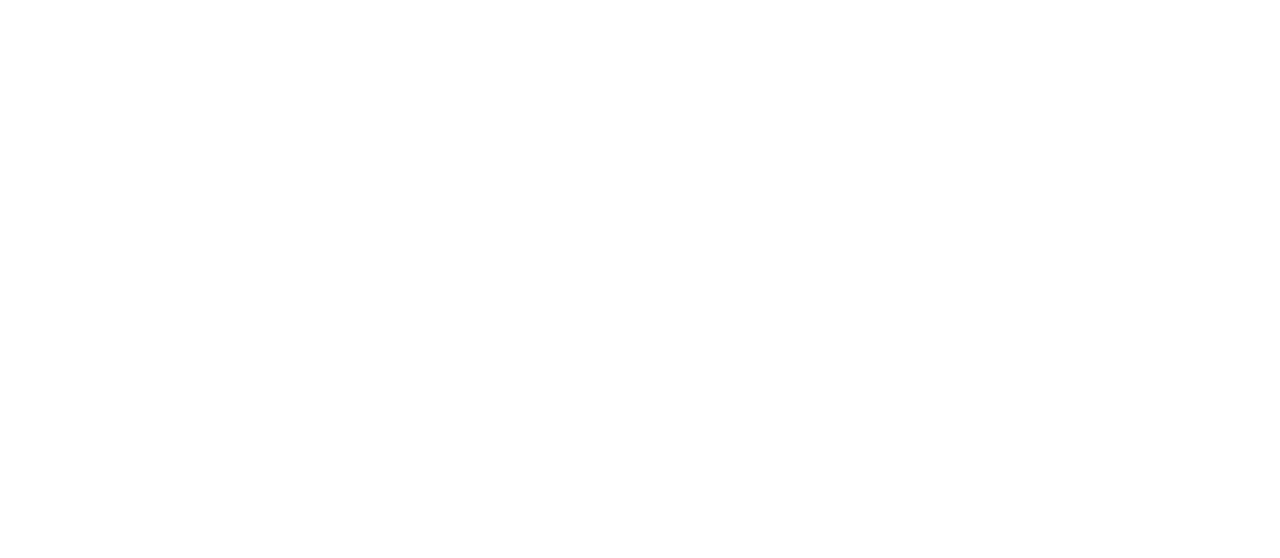
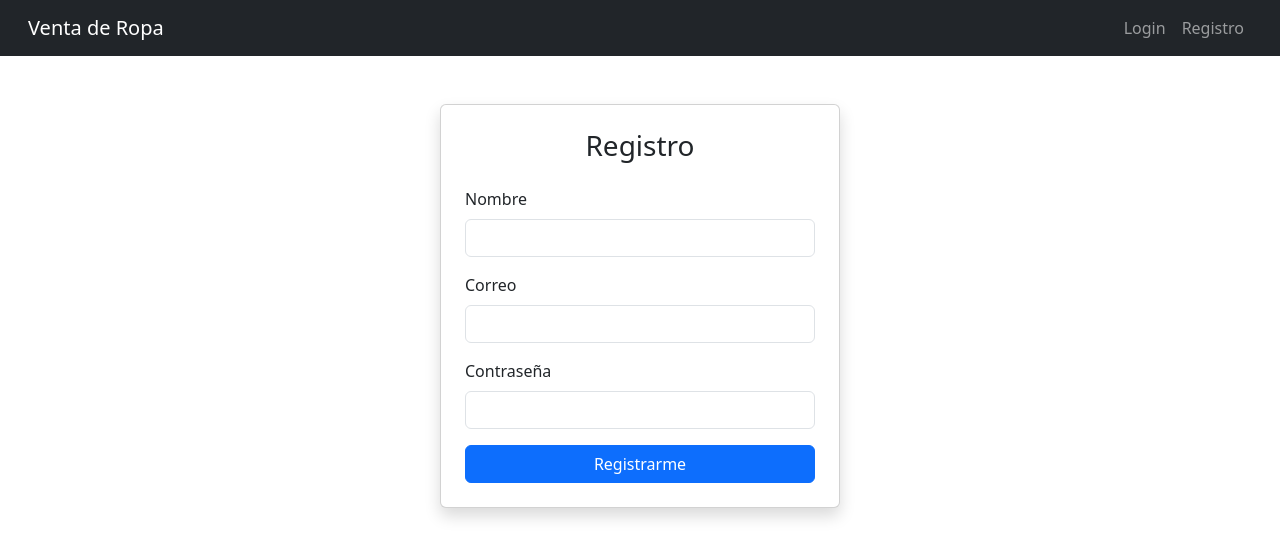
Before and after one commit to cuelloguille/efi_VentaDEROPA, a React app in the folder frontend/: page /register in a window 1280 px wide. Before the commit this address had no page. Shown: the top 558 px of the page. Built offline with nearby package versions, Linux system fonts and the light colour scheme; the HTML template or start-up script is replaced by a standard one.

Commit message:
creacion de navbar mas implementacion de registro y login

```diff
--- a/frontend/src/App.jsx
+++ b/frontend/src/App.jsx
@@ -1,16 +1,25 @@
 import { BrowserRouter, Routes, Route } from "react-router-dom";
 import { AuthProvider } from "./auth/AuthContext";
+
+import Navbar from "./componnets/navbar";  // ⬅️ IMPORTAR NAVBAR
+
 import LoginPage from "./pages/LoginPage";
 import ClothesPage from "./pages/ClothesList";
+import RegisterPage from "./pages/RegisterPage";
 
 function App() {
   return (
     <AuthProvider>
       <BrowserRouter>
+
+        <Navbar />   {/* ⬅️ NAVBAR SIEMPRE ARRIBA */}
+
         <Routes>
           <Route path="/" element={<LoginPage />} />
+          <Route path="/register" element={<RegisterPage />} />
           <Route path="/prendas" element={<ClothesPage />} />
         </Routes>
+
       </BrowserRouter>
     </AuthProvider>
   );
--- /dev/null
+++ b/frontend/src/componnets/navbar.jsx
@@ -0,0 +1,71 @@
+import { Link, useNavigate } from "react-router-dom";
+import { useAuth } from "../auth/AuthContext";
+
+export default function Navbar() {
+  const { user, logout } = useAuth();
+  const navigate = useNavigate();
+
+  const handleLogout = () => {
+    logout();
+    navigate("/");
+  };
+
+  return (
+    <nav className="navbar navbar-expand-lg navbar-dark bg-dark px-3">
+      <div className="container-fluid">
+
+        <Link className="navbar-brand" to="/">
+           Venta de Ropa
+        </Link>
+
+        <button
+          className="navbar-toggler"
+          type="button"
+          data-bs-toggle="collapse"
+          data-bs-target="#navbarContent"
+        >
+          <span className="navbar-toggler-icon"></span>
+        </button>
+
+        <div className="collapse navbar-collapse" id="navbarContent">
+          <ul className="navbar-nav ms-auto">
+
+            {/* SI ESTÁ LOGUEADO */}
+            {user ? (
+              <>
+                <li className="nav-item">
+                  <Link className="nav-link" to="/prendas">
+                    Prendas
+                  </Link>
+                </li>
+
+                <li className="nav-item">
+                  <button className="btn btn-danger ms-2" onClick={handleLogout}>
+                    Cerrar sesión
+                  </button>
+                </li>
+              </>
+            ) : (
+              /* SI NO ESTÁ LOGUEADO */
+              <>
+                <li className="nav-item">
+                  <Link className="nav-link" to="/">
+                    Login
+                  </Link>
+                </li>
+
+                <li className="nav-item">
+                  <Link className="nav-link" to="/register">
+                    Registro
+                  </Link>
+                </li>
+              </>
+            )}
+
+          </ul>
+        </div>
+
+      </div>
+    </nav>
+  );
+}
--- /dev/null
+++ b/frontend/src/pages/RegisterPage.jsx
@@ -0,0 +1,100 @@
+import { useState } from "react";
+import axios from "axios";
+import { useNavigate } from "react-router-dom";
+
+export default function RegisterPage() {
+  const [nombre, setNombre] = useState("");
+  const [correo, setCorreo] = useState("");
+  const [contraseña, setContraseña] = useState("");
+  const [mensaje, setMensaje] = useState("");
+  const navigate = useNavigate();
+
+  const handleRegister = async (e) => {
+    e.preventDefault();
+
+    try {
+      // Siempre registrar rol user
+      const body = {
+        nombre,
+        correo,
+        contraseña,
+        rol: "user",
+      };
+
+      const res = await axios.post(
+        "http://localhost:4000/users/register",
+        body
+      );
+
+      setMensaje("Registro exitoso ✔");
+
+      // Redirigir después de 1 segundo
+      setTimeout(() => navigate("/"), 1000);
+
+    } catch (error) {
+      console.error("ERROR BACKEND:", error.response?.data ?? error.message);
+
+      setMensaje(
+        error.response?.data?.error ||
+        error.response?.data?.msg ||
+        "Error al registrar usuario"
+      );
+    }
+  };
+
+  return (
+    <div className="container d-flex justify-content-center mt-5">
+      <div className="card shadow p-4" style={{ width: "400px" }}>
+        <h3 className="text-center mb-4">Registro</h3>
+
+        <form onSubmit={handleRegister}>
+          <div className="mb-3">
+            <label className="form-label">Nombre</label>
+            <input
+              type="text"
+              className="form-control"
+              value={nombre}
+              onChange={(e) => setNombre(e.target.value)}
+              required
+            />
+          </div>
+
+          <div className="mb-3">
+            <label className="form-label">Correo</label>
+            <input
+              type="email"
+              className="form-control"
+              value={correo}
+              onChange={(e) => setCorreo(e.target.value)}
+              required
+            />
+          </div>
+
+          <div className="mb-3">
+            <label className="form-label">Contraseña</label>
+            <input
+              type="password"
+              className="form-control"
+              value={contraseña}
+              onChange={(e) => setContraseña(e.target.value)}
+              required
+            />
+          </div>
+
+          {/* No se muestra, pero asegura que el form tenga el rol */}
+          <input type="hidden" name="rol" value="user" />
+
+          <button type="submit" className="btn btn-primary w-100">
+            Registrarme
+          </button>
+        </form>
+
+        {mensaje && (
+          <div className="alert alert-info text-center mt-3" role="alert">
+            {mensaje}
+          </div>
+        )}
+      </div>
+    </div>
+  );
+}
```
Also changed, not shown: 2 other files (tests, documents, lock files or other folders).
